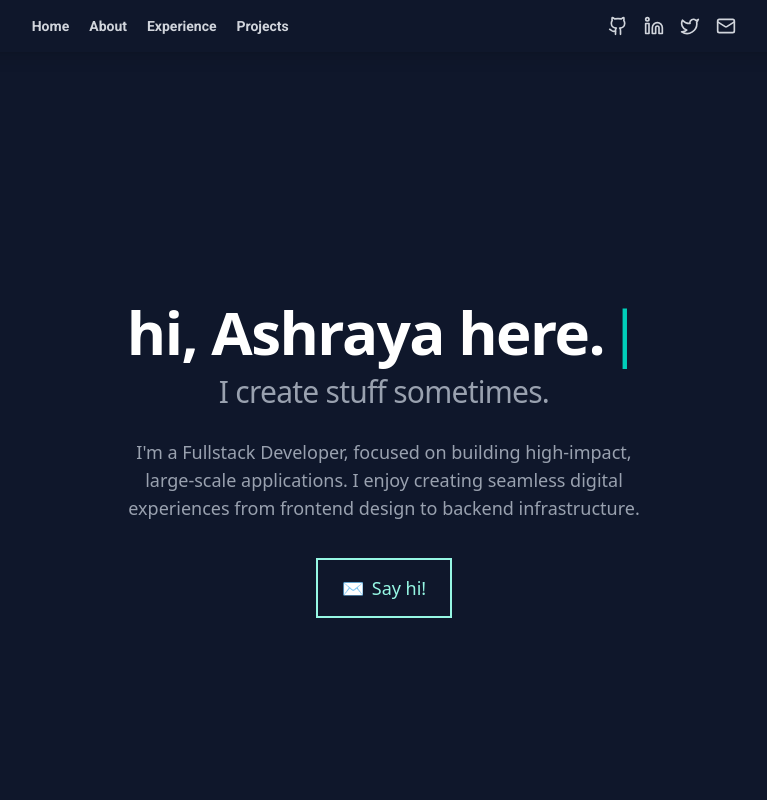
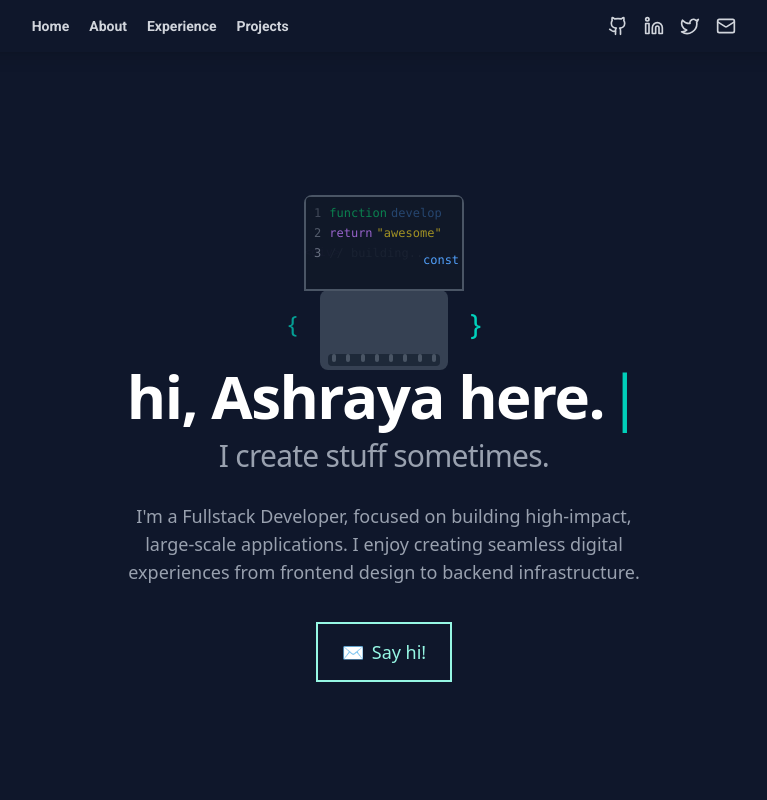
Before and after one commit to Ashraya77/My-Portfolio, a React (Vite) app in the folder client/: page / in a window 1280 px wide. Shown: the top 800 px of the page, without its empty margins (256-1023 px from the left). Built offline with nearby package versions, Linux system fonts and the light colour scheme.

Commit message:
added animation in home page

```diff
--- a/client/src/pages/Intro.tsx
+++ b/client/src/pages/Intro.tsx
@@ -1,7 +1,10 @@
 import { useState, useEffect } from "react";
+import { motion } from "framer-motion";
+
 export default function Intro() {
   const text = "hi, Ashraya here.";
   const [displayText, setDisplayText] = useState("");
+
   useEffect(() => {
     let i = 0;
     const interval = setInterval(() => {
@@ -13,11 +16,137 @@ return () => clearInterval(interval);
   }, []);
 
   return (
-<div className='min-h-screen bg-slate-900 flex flex-col items-center justify-center p-4 space-y-3 font-sans'>
+    <div className='min-h-screen bg-slate-900 flex flex-col items-center justify-center p-4 space-y-3 font-sans relative overflow-hidden'>
 
+      {/* Coding/Laptop Animation */}
+      <div className="absolute top-60 w-full flex justify-center mb-8">
+        <motion.div
+          className="relative"
+          initial={{ y: -20, opacity: 0 }}
+          animate={{ y: 0, opacity: 1 }}
+          transition={{ duration: 1, delay: 0.5 }}
+        >
+          {/* Laptop Base */}
+          <motion.div
+            className="w-32 h-20 bg-gray-700 rounded-lg relative"
+            animate={{ y: [0, -2, 0] }}
+            transition={{ duration: 4, repeat: Infinity, ease: "easeInOut" }}
+          >
+            {/* Keyboard */}
+            <div className="absolute bottom-1 left-2 right-2 h-3 bg-gray-800 rounded flex justify-between px-1">
+              {[...Array(8)].map((_, i) => (
+                <div key={i} className="w-1 h-2 bg-gray-600 rounded-sm" />
+              ))}
+            </div>
+          </motion.div>
 
-{/* Main typing section - Larger, bold, tracking-tight for a clean, modern look */}
-<div className="flex items-center">
+          {/* Laptop Screen */}
+          <motion.div
+            className="w-40 h-24 bg-gray-800 rounded-t-lg absolute -top-24 left-1/2 transform -translate-x-1/2 border-2 border-gray-600"
+            animate={{ y: [0, -1, 0] }}
+            transition={{ duration: 4, repeat: Infinity, ease: "easeInOut" }}
+          >
+            {/* Screen Content - Code Editor */}
+            <div className="p-2 h-full bg-gray-900 rounded-t">
+              {/* Code Lines */}
+              <motion.div
+                className="text-xs font-mono text-green-400 space-y-1"
+                initial={{ opacity: 0 }}
+                animate={{ opacity: 1 }}
+                transition={{ delay: 1 }}
+              >
+                <motion.div
+                  className="flex items-center"
+                  animate={{ opacity: [0.5, 1, 0.5] }}
+                  transition={{ duration: 2, repeat: Infinity, delay: 0 }}
+                >
+                  <span className="text-gray-500 mr-2">1</span>
+                  <span>function</span>
+                  <motion.span
+                    className="text-blue-400 ml-1"
+                    animate={{ opacity: [0, 1, 0] }}
+                    transition={{ duration: 1.5, repeat: Infinity, delay: 1 }}
+                  >
+                    develop
+                  </motion.span>
+                </motion.div>
+                <motion.div
+                  className="flex items-center"
+                  animate={{ opacity: [0.5, 1, 0.5] }}
+                  transition={{ duration: 2, repeat: Infinity, delay: 0.5 }}
+                >
+                  <span className="text-gray-500 mr-2">2</span>
+                  <span className="text-purple-400">return</span>
+                  <motion.span
+                    className="text-yellow-300 ml-1"
+                    animate={{ opacity: [0, 1, 0] }}
+                    transition={{ duration: 1.5, repeat: Infinity, delay: 2 }}
+                  >
+                    "awesome"
+                  </motion.span>
+                </motion.div>
+                <motion.div
+                  className="flex items-center"
+                  animate={{ opacity: [0.5, 1, 0.5] }}
+                  transition={{ duration: 2, repeat: Infinity, delay: 1 }}
+                >
+                  <span className="text-gray-500 mr-2">3</span>
+                  <motion.span
+                    className="text-gray-400"
+                    animate={{ opacity: [0, 1, 0] }}
+                    transition={{ duration: 1.5, repeat: Infinity, delay: 3 }}
+                  >
+                    // building...
+                  </motion.span>
+                </motion.div>
+              </motion.div>
+            </div>
+          </motion.div>
+
+          {/* Coding Brackets Animation */}
+          <motion.div
+            className="absolute -left-8 top-4 text-2xl text-teal-400"
+            animate={{ scale: [1, 1.2, 1], opacity: [0.7, 1, 0.7] }}
+            transition={{ duration: 2, repeat: Infinity }}
+          >
+            {"{"}
+          </motion.div>
+          <motion.div
+            className="absolute -right-8 top-4 text-2xl text-teal-400"
+            animate={{ scale: [1, 1.2, 1], opacity: [0.7, 1, 0.7] }}
+            transition={{ duration: 2, repeat: Infinity, delay: 1 }}
+          >
+            {"}"}
+          </motion.div>
+
+          {/* Floating Code Elements */}
+          <motion.div
+            className="absolute -top-12 -left-4 text-xs text-purple-400 font-mono"
+            animate={{
+              y: [0, -10, 0],
+              x: [0, 5, 0],
+              opacity: [0, 1, 0]
+            }}
+            transition={{ duration: 3, repeat: Infinity, delay: 0 }}
+          >
+            &lt;div&gt;
+          </motion.div>
+          <motion.div
+            className="absolute -top-8 -right-4 text-xs text-blue-400 font-mono"
+            animate={{
+              y: [0, -8, 0],
+              x: [0, -5, 0],
+              opacity: [0, 1, 0]
+            }}
+            transition={{ duration: 3, repeat: Infinity, delay: 1.5 }}
+          >
+            const
+          </motion.div>
+        </motion.div>
+      </div>
+
+      {/* Main typing section */}
+      <div className="flex items-center mt-32">
         <h1 className="text-4xl sm:text-5xl md:text-6xl font-bold text-white tracking-tight">
           {displayText}
         </h1>
@@ -26,21 +155,22 @@ return (
         </span>
       </div>
 
-{/* Subtitle - Slightly smaller, dark gray, and still clean */}
+      {/* Subtitle */}
       <h2 className="text-xl sm:text-2xl md:text-3xl text-gray-400 font-medium text-center tracking-tight">
         I create stuff sometimes.
       </h2>
 
-{/* Paragraph - More constrained width (max-w-xl) and slightly smaller text for compactness */}
+      {/* Paragraph */}
       <p className="md:text-lg text-gray-400 text-base font-normal text-center max-w-xl px-4 pt-4">
-I'm a Fullstack Developer, focused on building high-impact, large-scale applications. I enjoy creating seamless digital experiences from frontend design to backend infrastructure.</p>
+        I'm a Fullstack Developer, focused on building high-impact, large-scale applications. I enjoy creating seamless digital experiences from frontend design to backend infrastructure.
+      </p>
 
-{/* Button - Transparent background, clean border color, and a small icon */}
+      {/* Button */}
       <div className="pt-10">
         <a
           href="mailto:aashray851@email.com"
-className='border-2 px-6 py-4 text-lg font-normal border-current text-teal-200 bg-transparent hover:bg-teal-800 transition duration-300'>
-    {/* Simple envelope icon for "Say hi" */}
+          className='border-2 px-6 py-4 text-lg font-normal border-current text-teal-200 bg-transparent hover:bg-teal-800 transition duration-300'
+        >
           <span className="mr-2">✉️</span>
           Say hi!
         </a>
```
Lines whose indentation alone changed are shown as unchanged.
